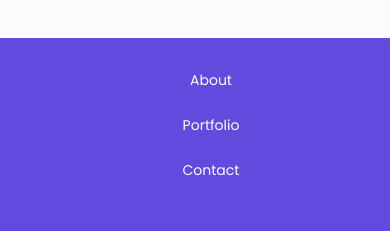
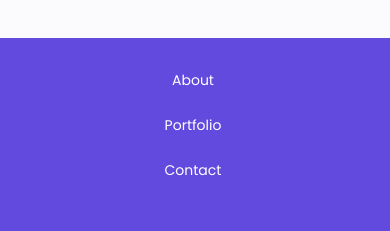
Before and after one commit to abdullahalam123/portfolio, a website: page index.html in a window 390 px wide. Shown: the part 7384-7615 px from the top of the page. Drawn offline with nearby package versions, Linux system fonts and the light colour scheme.

Commit message:
Change Footer

```diff
--- a/css/style.css
+++ b/css/style.css
@@ -372,6 +372,9 @@ img{
     /* .footer__links{
       text-align: center;
     } */
+     .footer__links{
+      padding-right : 10%;
+    }
 }
 
 .nav__list{
```
